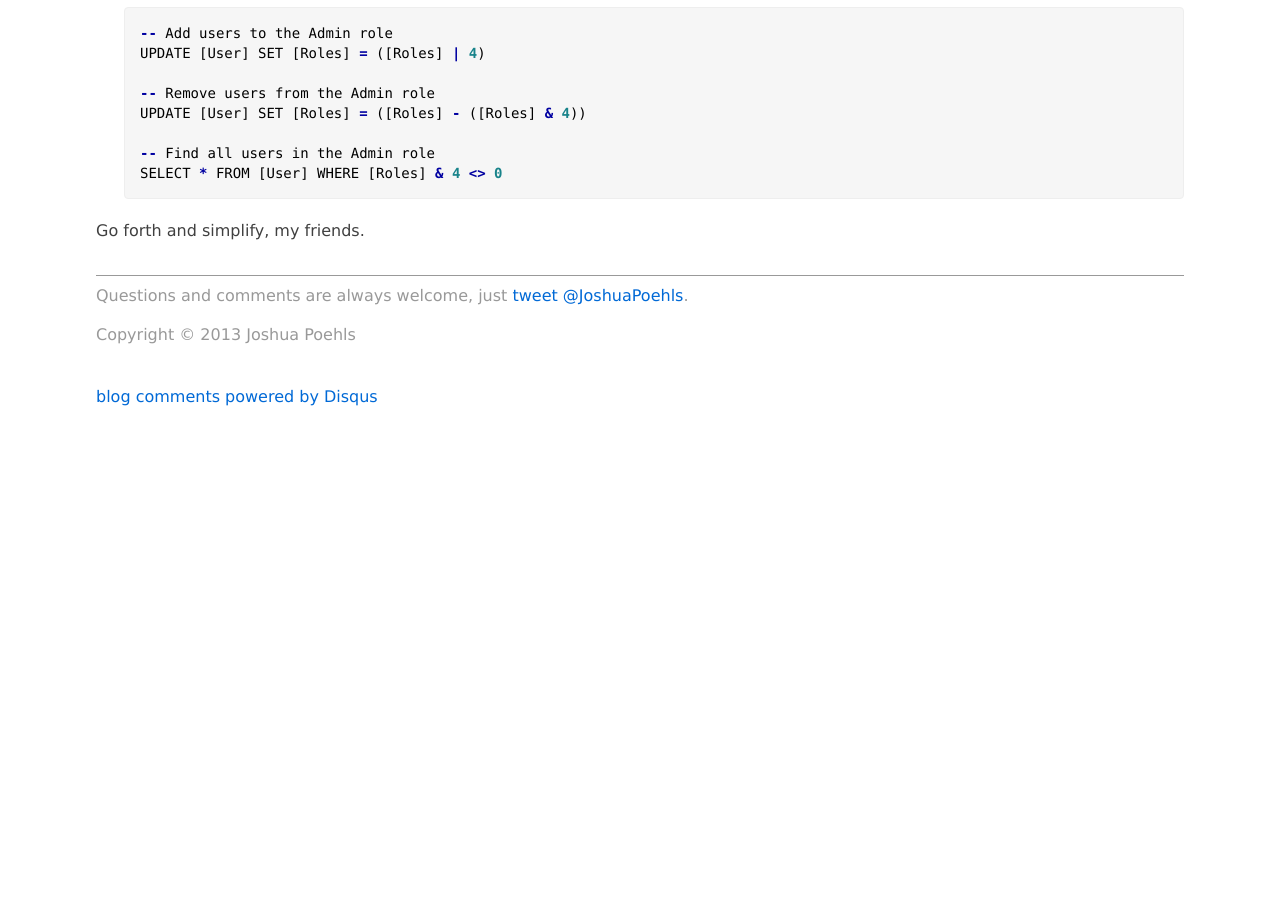
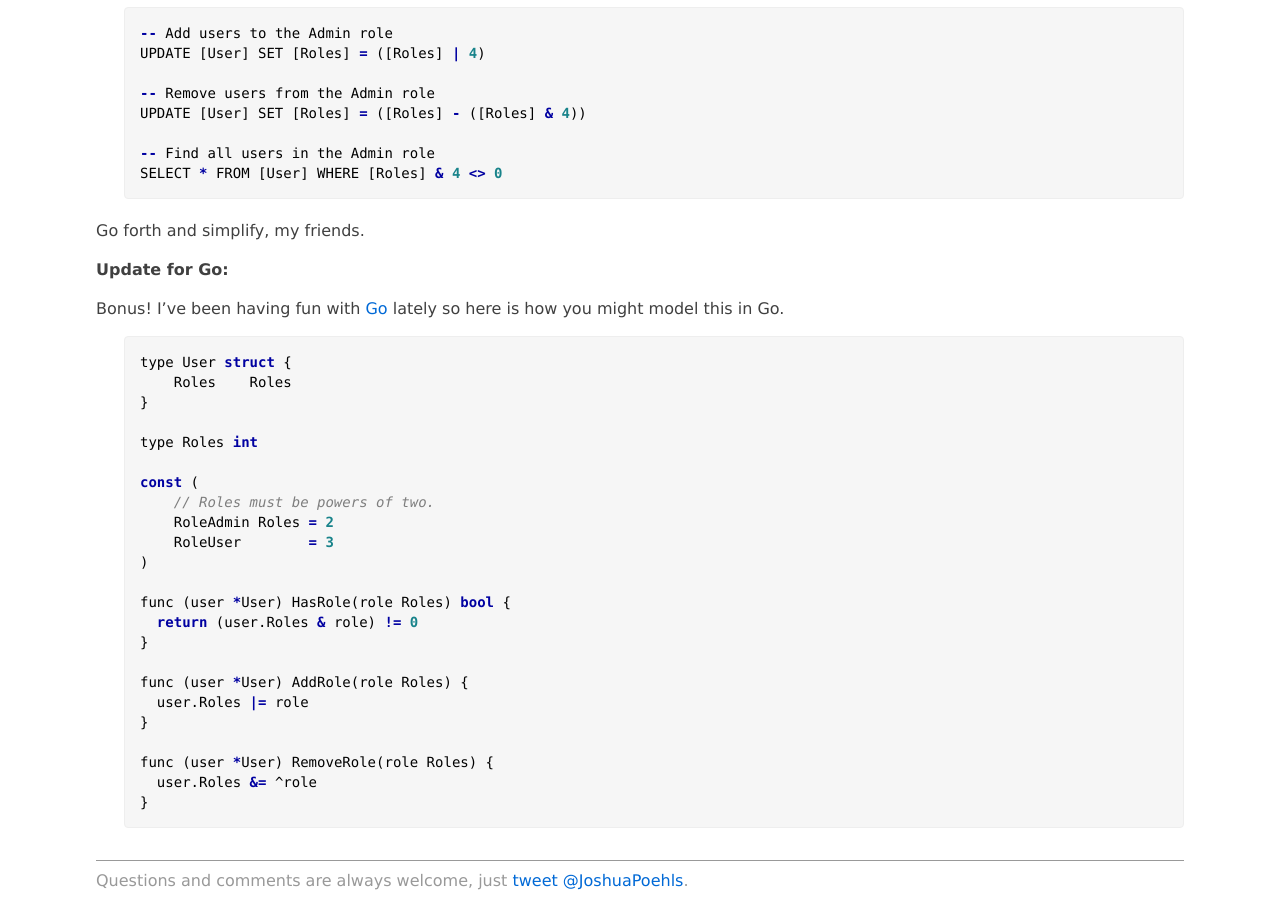
Before and after one commit to jpoehls/zduck.com, a Jekyll site: the page built from _posts/2013/2013-02-12-using-enum-flags-to-model-user-roles-in-csharp-and-sql.md, in a window 1280 px wide and 900 px high, scrolled down 1374 px. Built offline with Jekyll 4.4.1, drawn with Linux system fonts in a browser that asks for light colours; comment, search, counter and statistics services are not loaded; before the commit the page ends 1780 px from its top, so only the background shows below that; some of the changed text lies outside the part shown.

Commit message:
Updated user role enum post with Go example.

```diff
--- a/_posts/2013/2013-02-12-using-enum-flags-to-model-user-roles-in-csharp-and-sql.md
+++ b/_posts/2013/2013-02-12-using-enum-flags-to-model-user-roles-in-csharp-and-sql.md
@@ -1,7 +1,7 @@
 ---
-title: Using enum flags to model user roles in C# and SQL
+title: Using enum flags to model user roles in C#, SQL, and Go
 layout: post
-categories: c# sql
+categories: c# sql golang
 description: "Using an enum flags property to hold users' roles is just one trick I've learned from @SeiginoRaikou, one of my co-geniuses at InterWorks."
 ---
 
@@ -79,3 +79,34 @@ SELECT * FROM [User] WHERE [Roles] &amp; 4 &lt;&gt; 0
 </pre>
 
 Go forth and simplify, my friends.
+
+**Update for Go:**
+
+Bonus! I've been having fun with [Go](http://www.golang.org) lately
+so here is how you might model this in Go.
+
+<pre data-language="golang">
+type User struct {
+    Roles    Roles
+}
+
+type Roles int
+
+const (
+    // Roles must be powers of two.
+    RoleAdmin Roles = 2
+    RoleUser        = 3
+)
+
+func (user *User) HasRole(role Roles) bool {
+  return (user.Roles &amp; role) != 0
+}
+
+func (user *User) AddRole(role Roles) {
+  user.Roles |= role
+}
+
+func (user *User) RemoveRole(role Roles) {
+  user.Roles &amp;= ^role
+}
+</pre>
```
